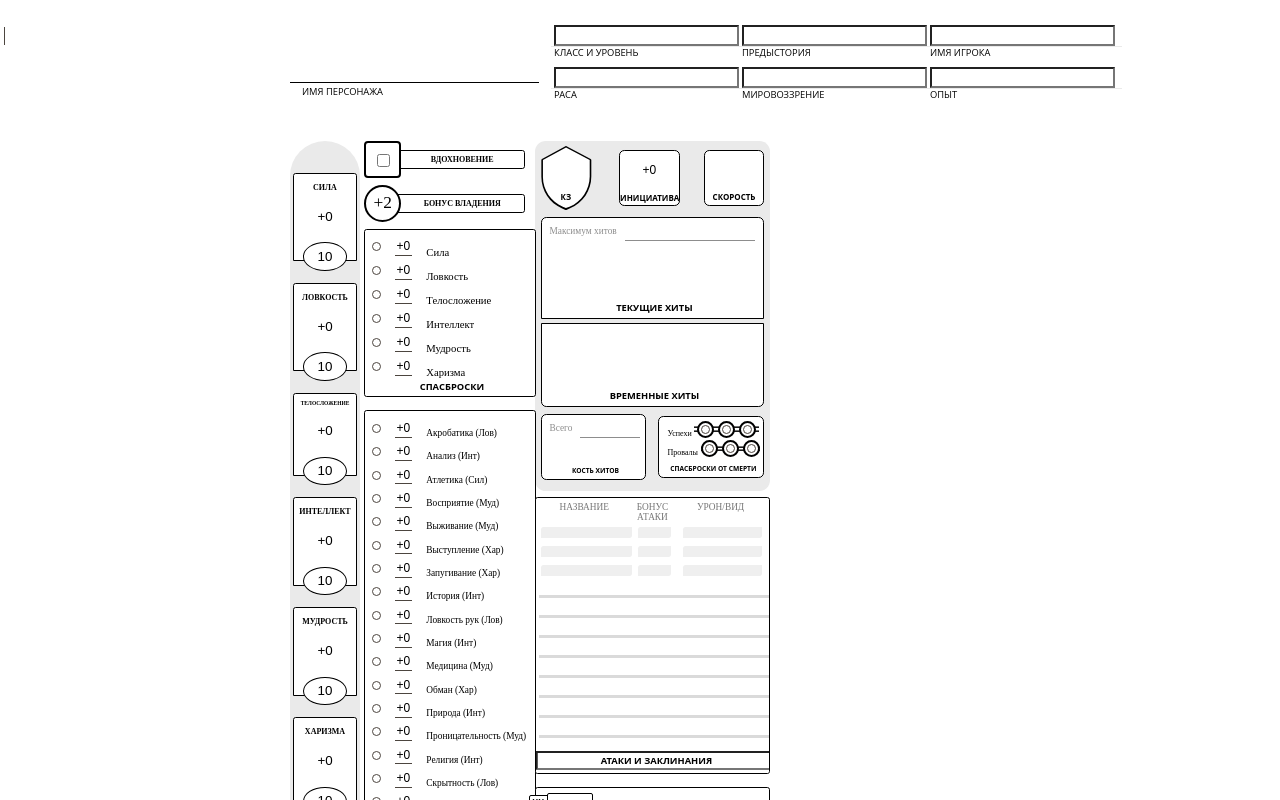
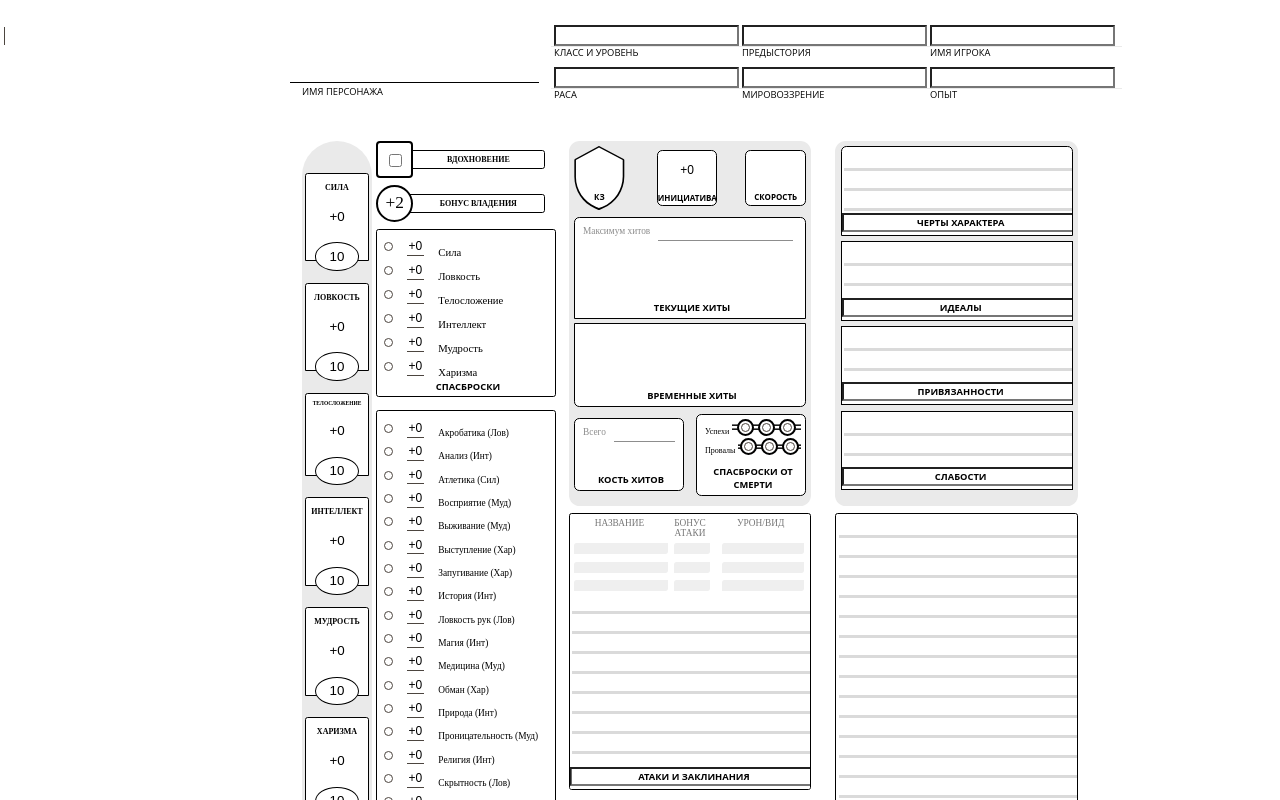
Before and after one commit to FirItae/DnD, a Vue app in the folder client/: page /#/ in a window 1280 px wide. Shown: the top 800 px of the page. Built offline with nearby package versions, Linux system fonts and the light colour scheme; no server answers.

Commit message:
3th column done

```diff
--- a/client/src/components/DnD.vue
+++ b/client/src/components/DnD.vue
@@ -324,14 +324,12 @@
                       </span>
                     </span>
                   </div>
-
                 </div>
                 <br>
                 <div class="text-block__label-wrap">
                   <input class="char-sheet__label centered " value="Прочие владения и языки">
                 </div>
               </div>
-
             </div>
             <div class="char-sheet__body-column">
               <div class="vitality-block">
@@ -527,6 +525,90 @@
                   <div class="text-block__label-wrap">
                     <input class="char-sheet__label centered " value="Снаряжение">
                   </div>
+                </div>
+              </div>
+            </div>
+            <div class="char-sheet__body-column">
+              <div class="personality-block">
+                <div class="text-block  ">
+                  <div data-gramm="false" role="textbox" class="text-block__textarea" data-slate-editor="true" data-slate-node="value" contenteditable="true" zindex="-1" style="position: relative; outline: none; white-space: pre-wrap; overflow-wrap: break-word; font-size: 12px; line-height: 20px;">
+                    <div data-slate-node="element" style="position: relative;">
+                      <span data-slate-node="text">
+                        <span data-slate-leaf="true" style="font-weight: normal; font-style: normal; text-decoration: none;">
+                          <span data-slate-zero-width="n" data-slate-length="0">
+                            <br>
+                          </span>
+                        </span>
+                      </span>
+                    </div>
+                  </div>
+                  <div class="text-block__label-wrap">
+                    <input class="char-sheet__label centered min" value="Черты характера">
+                  </div>
+                </div>
+                <div class="text-block  ">
+                  <div data-gramm="false" role="textbox" class="text-block__textarea" data-slate-editor="true" data-slate-node="value" contenteditable="true" zindex="-1" style="position: relative; outline: none; white-space: pre-wrap; overflow-wrap: break-word; font-size: 12px; line-height: 20px; ">
+                    <div data-slate-node="element" style="position: relative;">
+                      <span data-slate-node="text">
+                        <span data-slate-leaf="true" style="font-weight: normal; font-style: normal; text-decoration: none;">
+                          <span data-slate-zero-width="n" data-slate-length="0">
+                            <br>
+                          </span>
+                        </span>
+                      </span>
+                    </div>
+                  </div>
+                  <div class="text-block__label-wrap">
+                    <input class="char-sheet__label centered min" value="Идеалы">
+                  </div>
+                </div>
+                <div class="text-block  ">
+                  <div data-gramm="false" role="textbox" class="text-block__textarea" data-slate-editor="true" data-slate-node="value" contenteditable="true" zindex="-1" style="position: relative; outline: none; white-space: pre-wrap; overflow-wrap: break-word; font-size: 12px; line-height: 20px; ">
+                    <div data-slate-node="element" style="position: relative;">
+                      <span data-slate-node="text">
+                        <span data-slate-leaf="true" style="font-weight: normal; font-style: normal; text-decoration: none;">
+                          <span data-slate-zero-width="n" data-slate-length="0">
+                            <br>
+                          </span>
+                        </span>
+                      </span>
+                    </div>
+                  </div>
+                  <div class="text-block__label-wrap">
+                    <input class="char-sheet__label centered min" value="Привязанности">
+                  </div>
+                </div>
+                <div class="text-block  ">
+                  <div data-gramm="false" role="textbox" class="text-block__textarea" data-slate-editor="true" data-slate-node="value" contenteditable="true" zindex="-1" style="position: relative; outline: none; white-space: pre-wrap; overflow-wrap: break-word; font-size: 12px; line-height: 20px; ">
+                    <div data-slate-node="element" style="position: relative;">
+                      <span data-slate-node="text">
+                        <span data-slate-leaf="true" style="font-weight: normal; font-style: normal; text-decoration: none;">
+                          <span data-slate-zero-width="n" data-slate-length="0">
+                            <br>
+                          </span>
+                        </span>
+                      </span>
+                    </div>
+                  </div>
+                  <div class="text-block__label-wrap">
+                    <input class="char-sheet__label centered min" value="Слабости">
+                  </div>
+                </div>
+              </div>
+              <div class="text-block  ">
+                <div data-gramm="false" role="textbox" class="text-block__textarea" data-slate-editor="true" data-slate-node="value" contenteditable="true" zindex="-1" style="position: relative; outline: none; white-space: pre-wrap; overflow-wrap: break-word; font-size: 12px; line-height: 20px;">
+                  <div data-slate-node="element" style="position: relative;">
+                    <span data-slate-node="text">
+                      <span data-slate-leaf="true" style="font-weight: normal; font-style: normal; text-decoration: none;">
+                        <span data-slate-zero-width="n" data-slate-length="0">
+                          <br>
+                        </span>
+                      </span>
+                    </span>
+                  </div>
+                </div>
+                <div class="text-block__label-wrap">
+                  <input class="char-sheet__label centered " value="Умения и особенности">
                 </div>
               </div>
             </div>
@@ -858,14 +940,14 @@ input[type="text" i] {
 .char-sheet__body {
   display: flex;
   flex: 1 1;
-  margin: 0 -4pt;
+  margin: 0 -75pt 0 0;
 }
 .char-sheet__body-column {
   display: flex;
   flex-direction: column;
   height: 730pt;
   justify-content: flex-start;
-  margin: 0 4pt;
+  margin: 0 9pt;
   width: 33%;
 }
 
@@ -878,7 +960,7 @@ p *:last-child {
     margin-bottom: 0;
 }
 .char-sheet__label.min {
-  font-size: 5pt;
+  font-size: 7pt;
 }
 .char-sheet__name {
   border-bottom: 1pt solid #000;
@@ -1201,5 +1283,20 @@ form {
     padding-top: 0;
     margin-bottom: 1.16rem;
 }
+.personality-block {
+    background: #eaeaea;
+    border-radius: 8pt;
+    margin-bottom: 5pt;
+    padding: 4pt 4pt 8pt;
+}
+.personality-block .text-block:first-of-type {
+    border-radius: 4pt 4pt 0 0;
+    height: 60pt;
+}
+.personality-block .text-block {
+    border-radius: 0;
+    height: 52pt;
+    margin-bottom: 4pt;
+}
 
 </style>
```
Also changed, not shown: package.json (+8 -1 lines), 1 other file (tests, documents, lock files or other folders).
